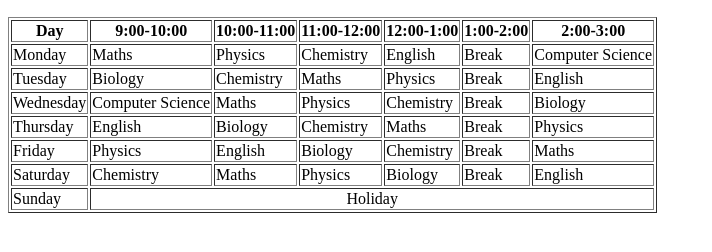
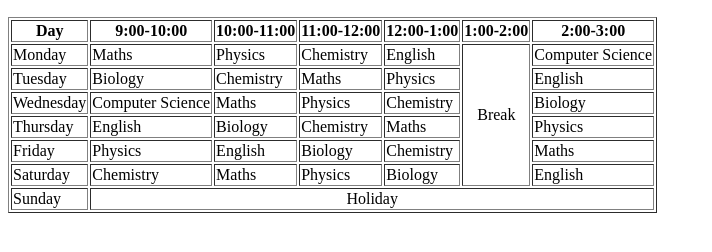
Before and after one commit to DhanushaDudekula/HTML-css-javascript-programs, a plain HTML site: page Student Time table.html in a window 1280 px wide. Shown: the part 50-302 px from the top of the page, without its empty margins (0-712 px from the left). Drawn offline with Linux system fonts and the light colour scheme.

Commit message:
Update Student Time table.html

```diff
--- a/Student Time table.html
+++ b/Student Time table.html
@@ -21,7 +21,7 @@
                 <td>Physics</td>
                 <td>Chemistry</td>
                 <td>English</td>
-                <td>Break</td>
+                <td rowspan="6"><center>Break</center></td>
                 <td>Computer Science</td>
             </tr>
             <tr>
@@ -30,7 +30,7 @@
                 <td>Chemistry</td>
                 <td>Maths</td>
                 <td>Physics</td>
-                <td>Break</td>
+
                 <td>English</td>
             </tr>
             <tr>
@@ -39,7 +39,7 @@
                 <td>Maths</td>
                 <td>Physics</td>
                 <td>Chemistry</td>
-                <td>Break</td>
+
                 <td>Biology</td>
             </tr>
             <tr>
@@ -48,7 +48,7 @@
                 <td>Biology</td>
                 <td>Chemistry</td>
                 <td>Maths</td>
-                <td>Break</td>
+
                 <td>Physics</td>
             </tr>
             <tr>
@@ -57,7 +57,7 @@
                 <td>English</td>
                 <td>Biology</td>
                 <td>Chemistry</td>
-                <td>Break</td>
+
                 <td>Maths</td>
             </tr>
             <tr>
@@ -66,13 +66,12 @@
                 <td>Maths</td>
                 <td>Physics</td>
                 <td>Biology</td>
-                <td>Break</td>
+
                 <td>English</td>
             </tr>
-
+            <tr>
                 <td>Sunday</td>
-
-                <td colspan="7"><center>Holiday</center></td>
+                <td colspan="6"><center>Holiday</center></td>
             </tr>
 
 
```
